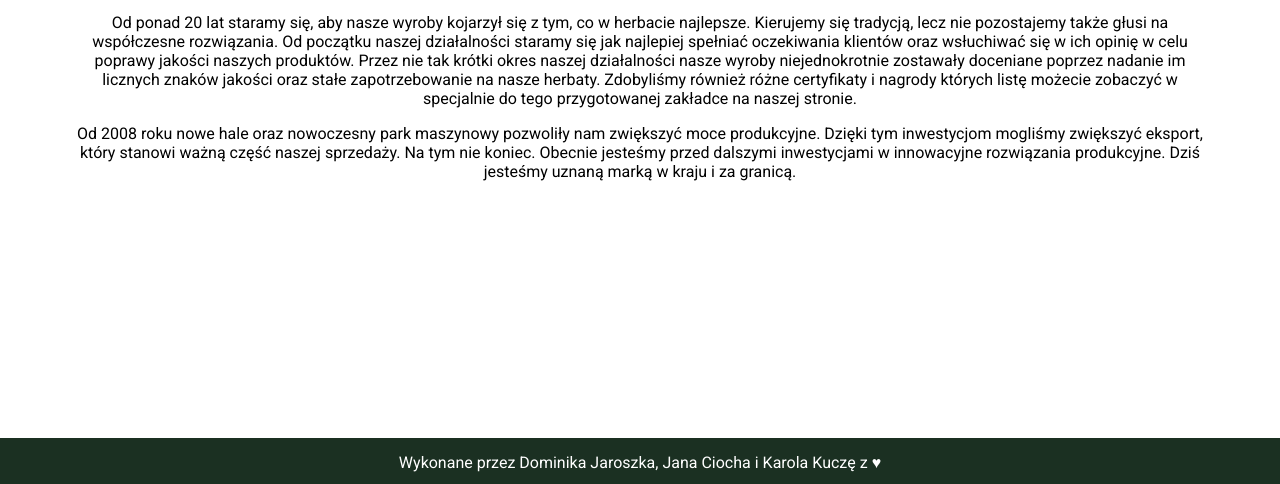
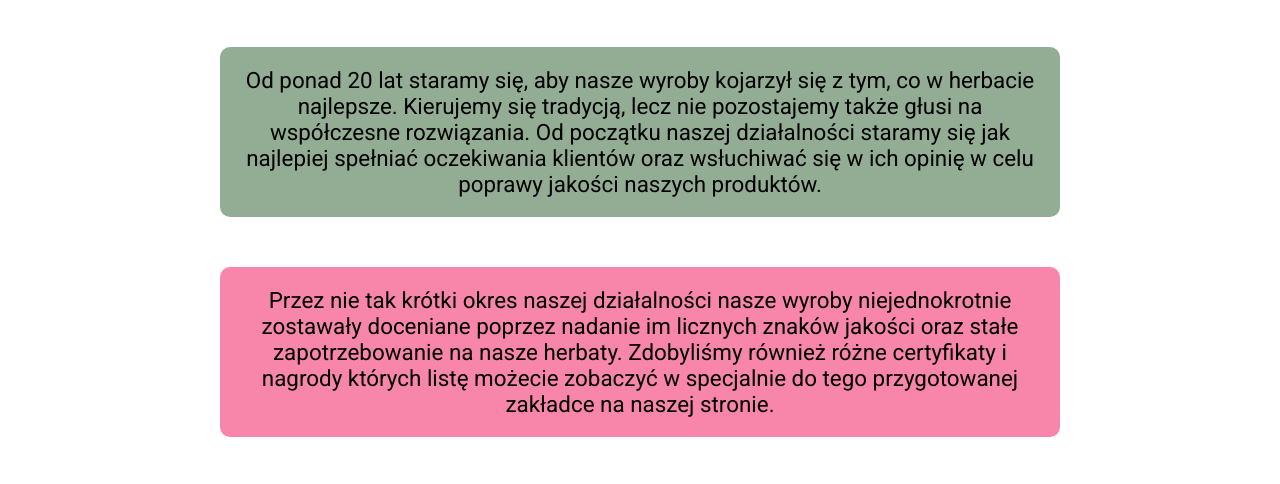
Before and after one commit to achook/malwa, a plain HTML site: page history.html in a window 1280 px wide. Shown: the part 313-797 px from the top of the page. Drawn offline with Linux system fonts and the light colour scheme.

Commit message:
Aktualizacja historii

```diff
--- /dev/null
+++ b/history.css
@@ -0,0 +1,16 @@
+main p {
+    padding: 20px;
+    background-color: #92AD94;
+
+    border-radius: 10px;
+
+    font-size: 1.4em;
+
+    max-width: 800px;
+
+    margin: 50px auto;
+}
+
+main p:nth-child(odd) {
+    background-color: #F786AA;
+}
--- a/history.html
+++ b/history.html
@@ -9,6 +9,7 @@
 
     <link href="https://fonts.googleapis.com/css2?family=Montserrat:wght@600&family=Roboto&display=swap" rel="stylesheet">
     <link href="/main.css" rel="stylesheet" type="text/css">
+    <link href="/history.css" rel="stylesheet" type="text/css">
   </head>
   <body>
     <header>
@@ -58,15 +59,22 @@
         Od ponad 20 lat staramy się, aby nasze wyroby kojarzył się z tym,
         co w herbacie najlepsze. Kierujemy się tradycją, lecz nie pozostajemy także głusi na współczesne rozwiązania.
         Od początku naszej działalności staramy się jak najlepiej spełniać oczekiwania klientów oraz wsłuchiwać
-        się w ich opinię w celu poprawy jakości naszych produktów. Przez nie tak krótki okres naszej działalności
-        nasze wyroby niejednokrotnie zostawały doceniane poprzez nadanie im licznych znaków jakości oraz stałe zapotrzebowanie na nasze herbaty.
+        się w ich opinię w celu poprawy jakości naszych produktów.
+      </p>
+
+      <p>
+        Przez nie tak krótki okres naszej działalności nasze wyroby niejednokrotnie zostawały doceniane poprzez nadanie im licznych znaków jakości oraz stałe zapotrzebowanie na nasze herbaty.
         Zdobyliśmy również różne certyfikaty i nagrody których listę możecie zobaczyć w specjalnie do tego przygotowanej zakładce na naszej stronie.
       </p>
 
       <p>
         Od 2008 roku nowe hale oraz nowoczesny park maszynowy pozwoliły nam zwiększyć moce produkcyjne.
         Dzięki tym inwestycjom mogliśmy zwiększyć eksport, który stanowi ważną część naszej sprzedaży.
-        Na tym nie koniec. Obecnie jesteśmy przed dalszymi inwestycjami w innowacyjne rozwiązania produkcyjne.
+        Na tym nie koniec.
+      </p>
+
+      <p>
+        Obecnie jesteśmy przed dalszymi inwestycjami w innowacyjne rozwiązania produkcyjne.
         Dziś jesteśmy uznaną marką w kraju i za granicą.
       </p>
     </main>
```
Also changed, not shown: contact.html (+1 -1 lines).
